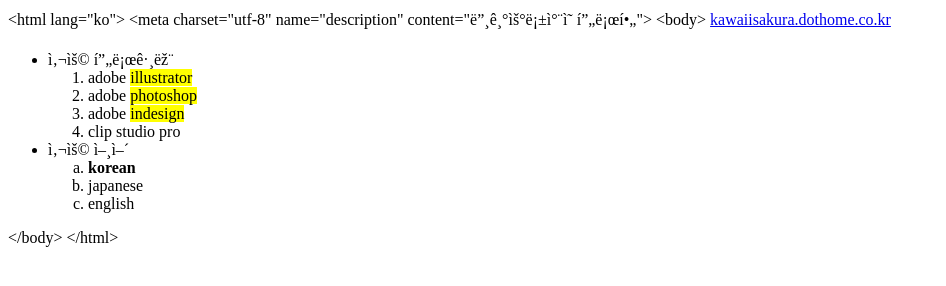
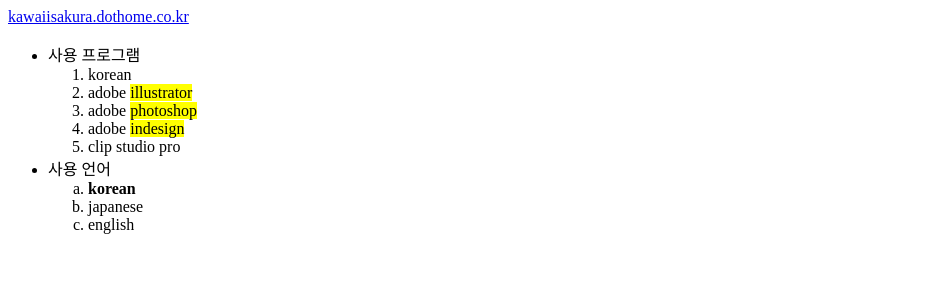
Before and after one commit to donghyuc-kim/hacosa, a plain HTML site: page kin/font-1/ex.html in a window 1280 px wide. Shown: the whole page, without its empty margins (0-946 px from the left). Drawn offline with Linux system fonts and the light colour scheme.

Commit message:
html 완성

```diff
--- a/kin/font-1/ex.html
+++ b/kin/font-1/ex.html
@@ -1,20 +1,26 @@
 <!doctype html>
-&lt;html lang="ko">
+<html lang="ko">
 <head>
-&lt;meta charset="utf-8" name="description" content="딸기우롱차의 프로필">
+    <meta charset="utf-8">
     <title>딸기우롱차의 프로필</title>
+    <meta name="description" content="딸기우롱차의 프로필">
 </head>
-&lt;body>
-<a href="http://kawaiisakura.dothome.co.kr" target="_self" title="home">kawaiisakura.dothome.co.kr</a>
+<body>
+
+    <a href="http://kawaiisakura.dothome.co.kr" title="home">kawaiisakura.dothome.co.kr</a>
+
     <ul>
         <li>사용 프로그램
             <ol type="1">
+                <li>korean</li>
                 <li>adobe <mark>illustrator</mark></li>
                 <li>adobe <mark>photoshop</mark></li>
                 <li>adobe <mark>indesign</mark></li>
                 <li>clip studio pro</li>
             </ol>
-<li>사용 언어
+        </li>
+        <li>
+            사용 언어
             <ol type="a">
                 <li><b>korean</b></li>
                 <li>japanese</li>
@@ -22,5 +28,6 @@
             </ol>
         </li>
     </ul>
-&lt;/body>
-&lt;/html>
+
+</body>
+</html>
```
Lines whose indentation alone changed are shown as unchanged.
